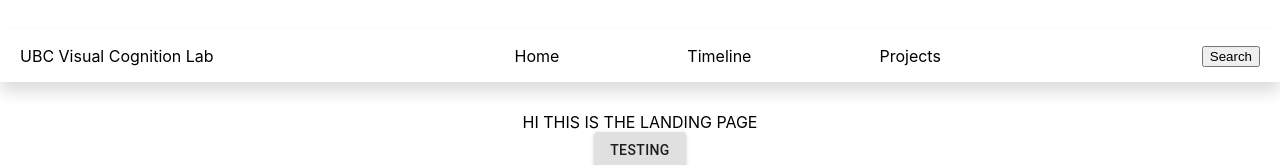
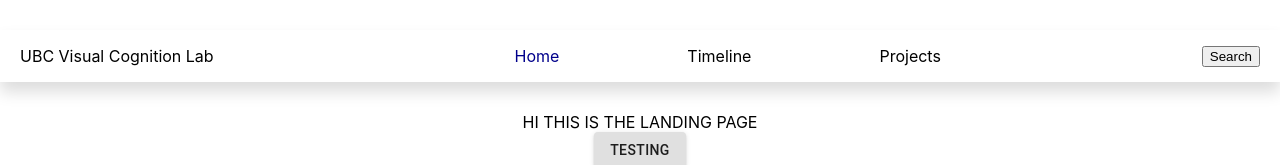
Before and after one commit to shinhs0506/VCL-content-platform, a React (Create React App) app: page / in a window 1280 px wide. Shown: the top 165 px of the page. Built offline with nearby package versions, Linux system fonts and the light colour scheme.

Commit message:
Added active highlighting for navbar

```diff
--- a/src/components/Navbar/Navbar.css
+++ b/src/components/Navbar/Navbar.css
@@ -21,6 +21,10 @@
 	color: black;
 }
 
+.nav-link.active {
+	color: darkblue;
+}
+
 .title {
 	padding: 0px 20px;
 }
--- a/src/components/Navbar/Navbar.tsx
+++ b/src/components/Navbar/Navbar.tsx
@@ -5,6 +5,7 @@ import "./Navbar.css";
 //TODO: Refactor navbar to generic
 interface NavbarProps {}
 
+// TODO: move to statics?
 const links = [
   {
     ref: '/',
@@ -24,14 +25,18 @@ const Navbar: React.FC<NavbarProps> = () => {
   const [activeIndex, setActiveIndex] = useState(0);
 
   const renderedLinks = links.map((linkInfo, index) => {
+    const active = index === activeIndex ? 'active' : '';
+
     return (
       <React.Fragment key={linkInfo.ref}>
         <li>
-          <Link className="nav-link" to={linkInfo.ref}>{linkInfo.text}</Link>
+          <Link className={`nav-link ${active}`} to={linkInfo.ref} onClick={() => {setActiveIndex(index)}}>
+              {linkInfo.text}
+          </Link>
         </li>
       </React.Fragment>
     )
-  })
+  });
 
   return (
     <div className="navbar-container">
```
